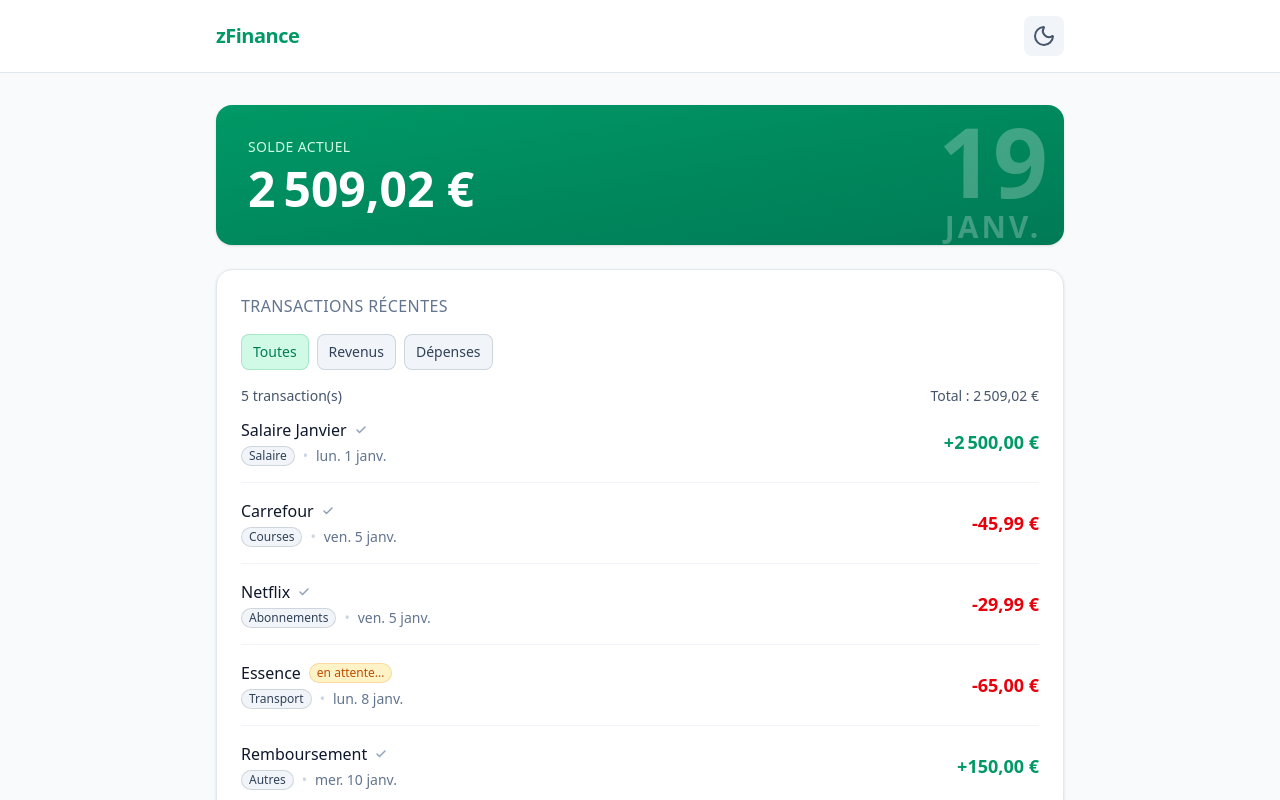
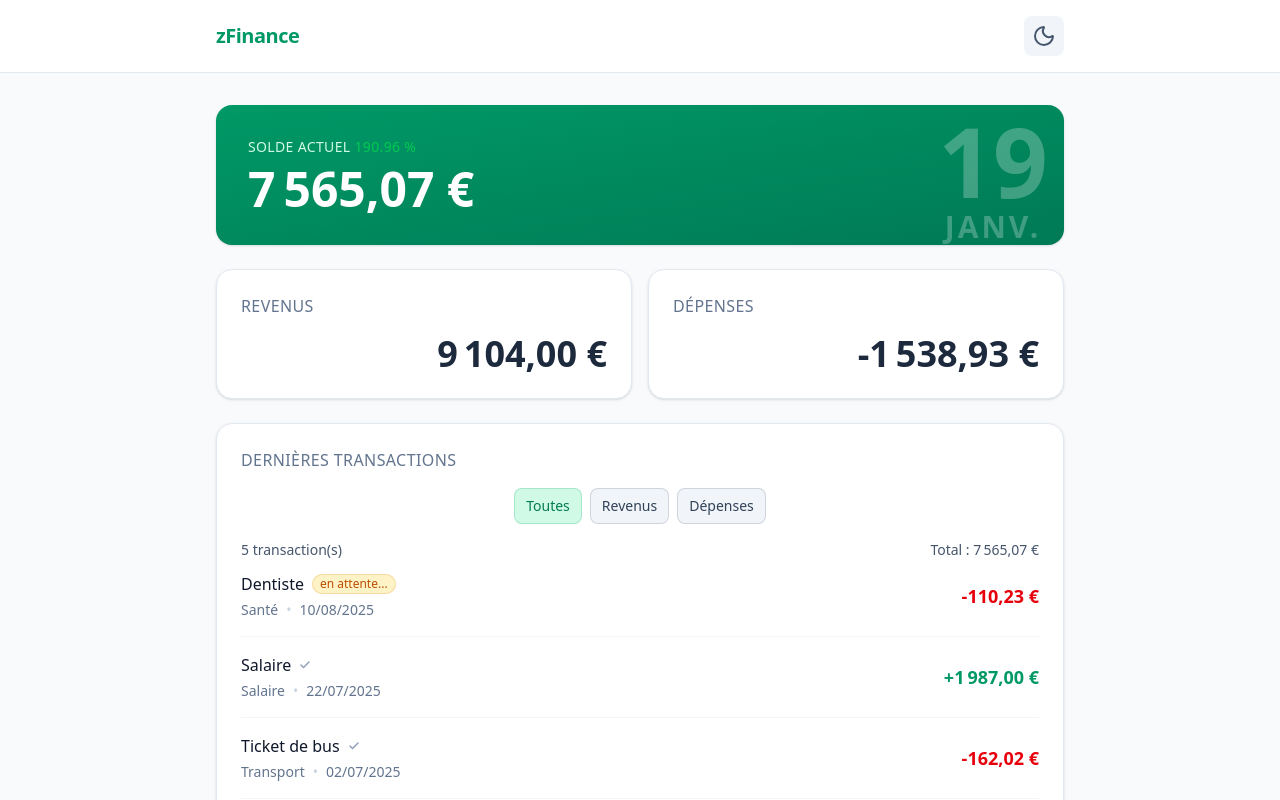
Before and after one commit to Zomirks/zFinance, a React (Vite) app: page / in a window 1280 px wide. Shown: the top 800 px of the page. Built offline with nearby package versions, Linux system fonts and the light colour scheme.

Commit message:
add: SummaryCards & MockTransactions

```diff
--- a/src/App.jsx
+++ b/src/App.jsx
@@ -1,48 +1,21 @@
-import { formatCurrency } from './utils/formatters';
 import Button from './components/ui/Button';
 import Card from './components/ui/Card';
 import TransactionList from './components/features/TransactionList';
 import Header from './components/layout/Header';
+import SummaryCards from './components/features/SummaryCards';
+import mockTransactions from './data/mockTransactions';
 
 function App() {
 	function handleClick(e) {}
-
-	const mockTransactions = [
-		{ id: '1', amount: 2500, description: 'Salaire Janvier', category: 'Salaire', date: '2024-01-01', status: 'completed' },
-		{ id: '2', amount: -45.99, description: 'Carrefour', category: 'Courses', date: '2024-01-05', status: 'completed' },
-		{ id: '3', amount: -29.99, description: 'Netflix', category: 'Abonnements', date: '2024-01-05', status: 'completed' },
-		{ id: '4', amount: -65.00, description: 'Essence', category: 'Transport', date: '2024-01-08', status: 'pending' },
-		{ id: '5', amount: 150, description: 'Remboursement', category: 'Autres', date: '2024-01-10', status: 'completed' },
-	];
-
-	const balance = mockTransactions.reduce((sum, t) => sum + t.amount, 0);
 
 	return (
 		<div className="min-h-screen bg-slate-50 dark:bg-slate-900">
 			<Header />
 
 			<main className="max-w-4xl mx-auto px-6 py-8 space-y-6">
-				<Card className="bg-linear-to-br from-emerald-600 to-emerald-700 border-0 relative overflow-hidden p-8">
-					<div className="absolute bottom-0 right-4 flex items-end opacity-25 pointer-events-none">
-						<div className="flex flex-col items-center text-white leading-none">
-							<span className="font-black text-8xl">{new Date().getDate()}</span>
-							<span className="font-bold text-3xl tracking-widest">
-								{new Date().toLocaleDateString('fr-FR', { month: 'short' }).toUpperCase()}
-							</span>
-						</div>
-					</div>
+				<SummaryCards transactions={mockTransactions} previousMonthBalance={2600} />
 
-					<div className='text-center xs:text-start'>
-						<p className="text-emerald-100 text-sm font-medium uppercase tracking-wide mb-2">
-							Solde actuel
-						</p>
-						<p className={`text-3xl xs:text-5xl font-bold text-white`}>
-							{formatCurrency(balance)}
-						</p>
-					</div>
-				</Card>
-
-				<Card title="Transactions récentes">
+				<Card title='Dernières Transactions'>
 					<TransactionList transactions={mockTransactions} />
 				</Card>
 
--- /dev/null
+++ b/src/components/features/SummaryCards.jsx
@@ -0,0 +1,50 @@
+import Card from '../ui/Card';
+import { formatCurrency, formatDate } from '../../utils/formatters';
+
+const SummaryCards = ({ transactions = [], previousMonthBalance }) => {
+	const balance = transactions.reduce((sum, t) => sum + t.amount, 0);
+	const income = transactions
+		.filter(t => t.amount > 0)
+		.reduce((sum, t) => sum + t.amount, 0);
+	const expense = transactions
+		.filter(t => t.amount < 0)
+		.reduce((sum, t) => sum + t.amount, 0);
+
+	const evolution = balance * 100 / previousMonthBalance - 100;
+
+	return (
+		<>
+			<Card className="bg-linear-to-br from-emerald-600 to-emerald-700 border-0 relative overflow-hidden p-8">
+				<div className="absolute bottom-0 right-4 flex items-end opacity-25 pointer-events-none">
+					<div className="flex flex-col items-center text-white leading-none">
+						<span className="font-black text-8xl">{formatDate(new Date(), '', {day: 'numeric'})}</span>
+						<span className="font-bold text-3xl tracking-widest">
+							{formatDate(new Date(),'', { month: 'short' }).toUpperCase()}
+						</span>
+					</div>
+				</div>
+
+				<div className='text-center xs:text-start'>
+					<p className="text-emerald-100 text-sm font-medium uppercase tracking-wide mb-2">
+						Solde actuel{" "}
+						<span className={evolution > 0 ? "text-green-500" : "text-red-500"}>{Number(evolution.toFixed(2))} %</span>
+					</p>
+					<p className={`text-3xl xs:text-5xl font-bold text-white`}>
+						{formatCurrency(balance)}
+					</p>
+				</div>
+			</Card>
+
+			<div className='grid grid-cols-2 gap-4'>
+				<Card title='Revenus' className='text-right'>
+					<span className='text-2xl sm:text-4xl font-semibold text-slate-800 dark:text-slate-200'>{formatCurrency(income)}</span>
+				</Card>
+
+				<Card title='Dépenses' className='text-right'>
+					<span className='text-2xl sm:text-4xl font-semibold text-slate-800 dark:text-slate-200'>{formatCurrency(expense)}</span>
+				</Card>
+			</div>
+		</>
+	)
+}
+export default SummaryCards
--- a/src/components/features/TransactionItem.jsx
+++ b/src/components/features/TransactionItem.jsx
@@ -25,13 +25,13 @@ const TransactionItem = ({ amount, description, category, date, status }) => {
                         )}
                     </div>
                     <div className="mt-1 flex items-center justify-between gap-2 text-sm text-slate-500 dark:text-slate-400 xs:justify-start">
-                        <Badge label={category} capitalize />
+                        <span>{category}</span>
                         <span className="hidden xs:block text-slate-300 dark:text-slate-600">•</span>
-                        <span>
+                        <span className='text-slate-500 dark:text-slate-400'>
                             {formatDate(date, '', {
-                                weekday: 'short',
                                 day: 'numeric',
-                                month: 'short',
+                                month: 'numeric',
+                                year: 'numeric'
                             })}
                         </span>
                     </div>
--- a/src/components/features/TransactionList.jsx
+++ b/src/components/features/TransactionList.jsx
@@ -30,11 +30,17 @@ const TransactionList = ({ transactions = [] }) => {
 		[filtered]
 	);
 
+	const lastTransactions = filtered
+		.sort((a, b) => {
+			return new Date(b.date) - new Date(a.date);
+		})
+		.slice(0, 5);
+
 	return (
 		<>
-			{filtered.length > 0 ? (
+			{lastTransactions.length > 0 ? (
 				<>
-					<div className="flex gap-2 mb-4">
+					<div className="flex justify-center gap-x-2 mb-4">
 						{FILTER_BUTTONS.map(({ key, label }) => (
 							<Button
 								key={key}
@@ -47,11 +53,11 @@ const TransactionList = ({ transactions = [] }) => {
 					</div>
 
 					<div className='text-slate-600 dark:text-slate-300 text-sm pb-3 flex justify-between'>
-						<p className=''>{filtered.length} transaction(s)</p>
+						<p className=''>{lastTransactions.length} transaction(s)</p>
 						<p>Total : {filteredTotal}</p>
 					</div>
 					<ul className="divide-y divide-slate-100 dark:divide-slate-700">
-						{filtered.map((t) => (
+						{lastTransactions.map((t) => (
 							<TransactionItem key={t.id} {...t} />
 						))}
 					</ul>
--- /dev/null
+++ b/src/data/mockTransactions.js
@@ -0,0 +1,43 @@
+const categories = ['Salaire', 'Courses', 'Abonnements', 'Transport', 'Autres', 'Loisirs', 'Santé', 'Remboursement'];
+const statuses = ['completed', 'pending', 'failed'];
+
+function randomDate(start, end) {
+    const date = new Date(start.getTime() + Math.random() * (end.getTime() - start.getTime()));
+    return date.toISOString().split('T')[0];
+}
+
+function randomAmount(category) {
+    if (category === 'Salaire' || category === 'Remboursement') {
+        return Math.floor(Math.random() * 3000) + 50;
+    }
+    return parseFloat((-Math.random() * 200).toFixed(2));
+}
+
+function randomDescription(category) {
+    const options = {
+        'Salaire': ['Salaire'],
+        'Courses': ['Carrefour', 'Leclerc', 'Auchan', 'Marché Bio'],
+        'Abonnements': ['Netflix', 'Spotify', 'Disney+', 'Prime Video'],
+        'Transport': ['Essence', 'Ticket de bus', 'Uber', 'Train'],
+        'Autres': ['Cadeau', 'Dépense imprévue', 'Divers'],
+        'Loisirs': ['Cinéma', 'Festival', 'Restaurant', 'Bar'],
+        'Santé': ['Pharmacie', 'Médecin', 'Dentiste'],
+        'Remboursement': ['Remboursement ami', 'Remboursement collègue']
+    };
+    const arr = options[category];
+    return arr[Math.floor(Math.random() * arr.length)];
+}
+
+const mockTransactions = Array.from({ length: 20 }, (_, i) => {
+    const category = categories[Math.floor(Math.random() * categories.length)];
+    return {
+        id: (i + 1).toString(),
+        amount: randomAmount(category),
+        description: randomDescription(category),
+        category,
+        date: randomDate(new Date(2024, 0, 1), new Date()),
+        status: statuses[Math.floor(Math.random() * statuses.length)]
+    };
+});
+
+export default mockTransactions;
```
